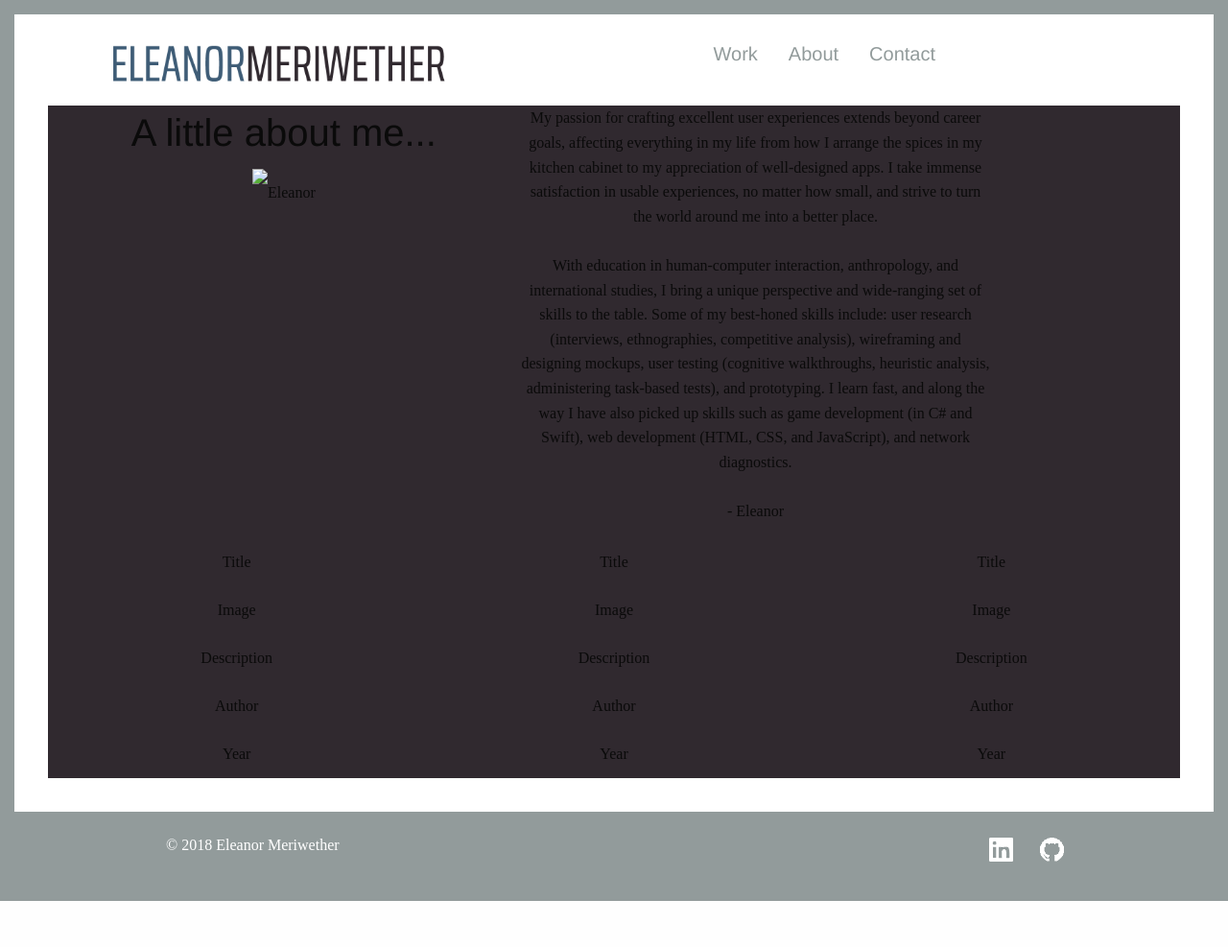
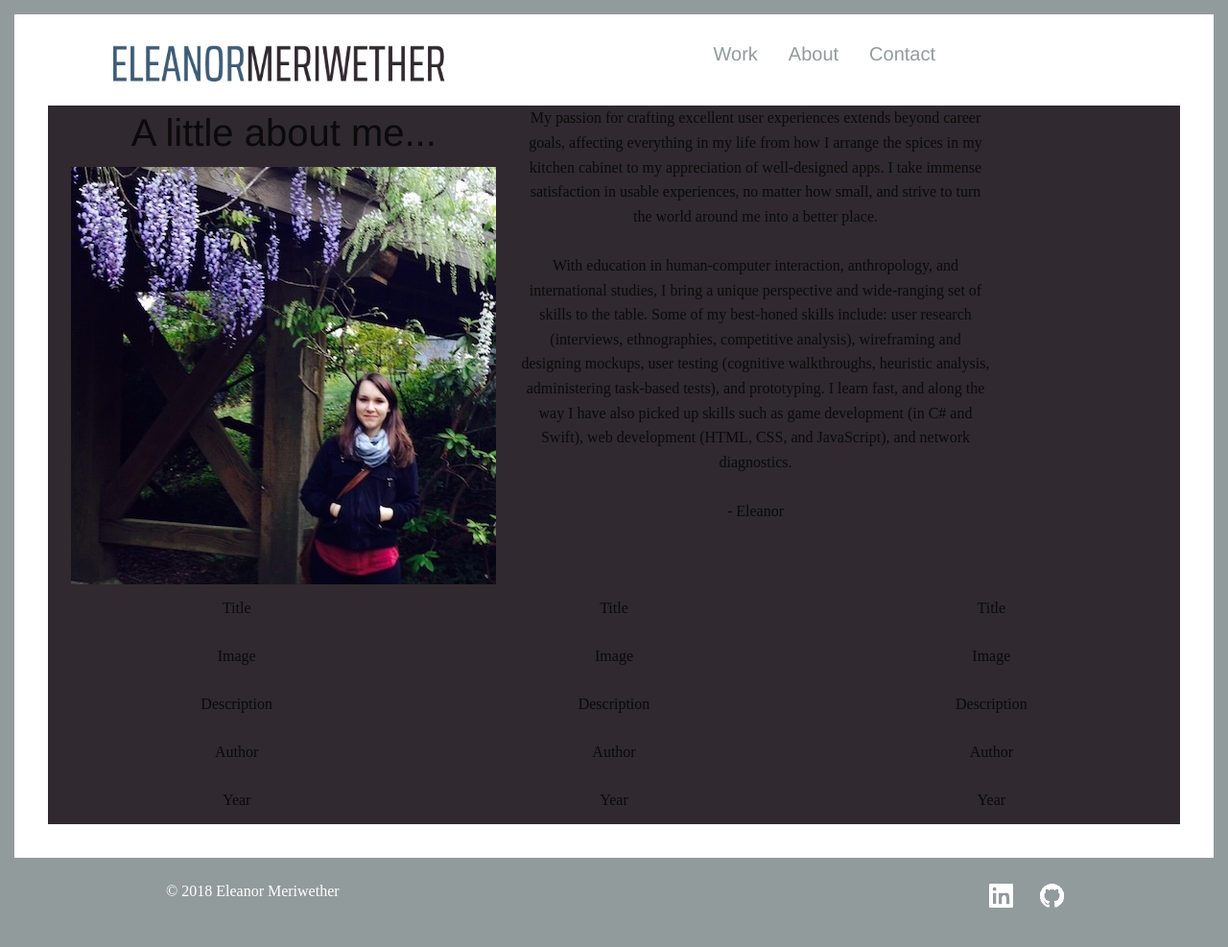
Before and after one commit to emeriwether/emeriwether.github.io, a Jekyll site: the page built from about.html, in a window 1280 px wide. Shown: the whole page at 96% size. Built offline with Jekyll 4.4.1, drawn with Linux system fonts in a browser that asks for light colours; some web fonts are replaced; before the commit the page ends 939 px from its top, so only the background shows below that.

Commit message:
correct directory to abuot image

```diff
--- a/about.html
+++ b/about.html
@@ -6,7 +6,7 @@ layout: default
 
                         <div class="medium-5 cell" id="aboutMeImg">
                             <h2>A little about me...</h2>
-                            <img src="img/Eleanor.jpg" alt="Eleanor" id="Eleanor">
+                            <img src="/img/about/Eleanor.jpg" alt="Eleanor" id="Eleanor">
                         </div>
                         <div class="medium-5 cell">
                                     <p>My passion for crafting excellent user experiences extends beyond career goals, affecting everything in my life from how I arrange the spices in my kitchen cabinet to my appreciation of well-designed apps. I take immense satisfaction in usable experiences, no matter how small, and strive to turn the world around me into a better place. <br><br>With education in human-computer interaction, anthropology, and international studies, I bring a unique perspective and wide-ranging set of skills to the table. Some of my best-honed skills include: user research (interviews, ethnographies, competitive analysis), wireframing and designing mockups, user testing (cognitive walkthroughs, heuristic analysis, administering task-based tests), and prototyping. I learn fast, and along the way I have also picked up skills such as game development (in C# and Swift), web development (HTML, CSS, and JavaScript), and network diagnostics.<br><br>- Eleanor</p>
```
